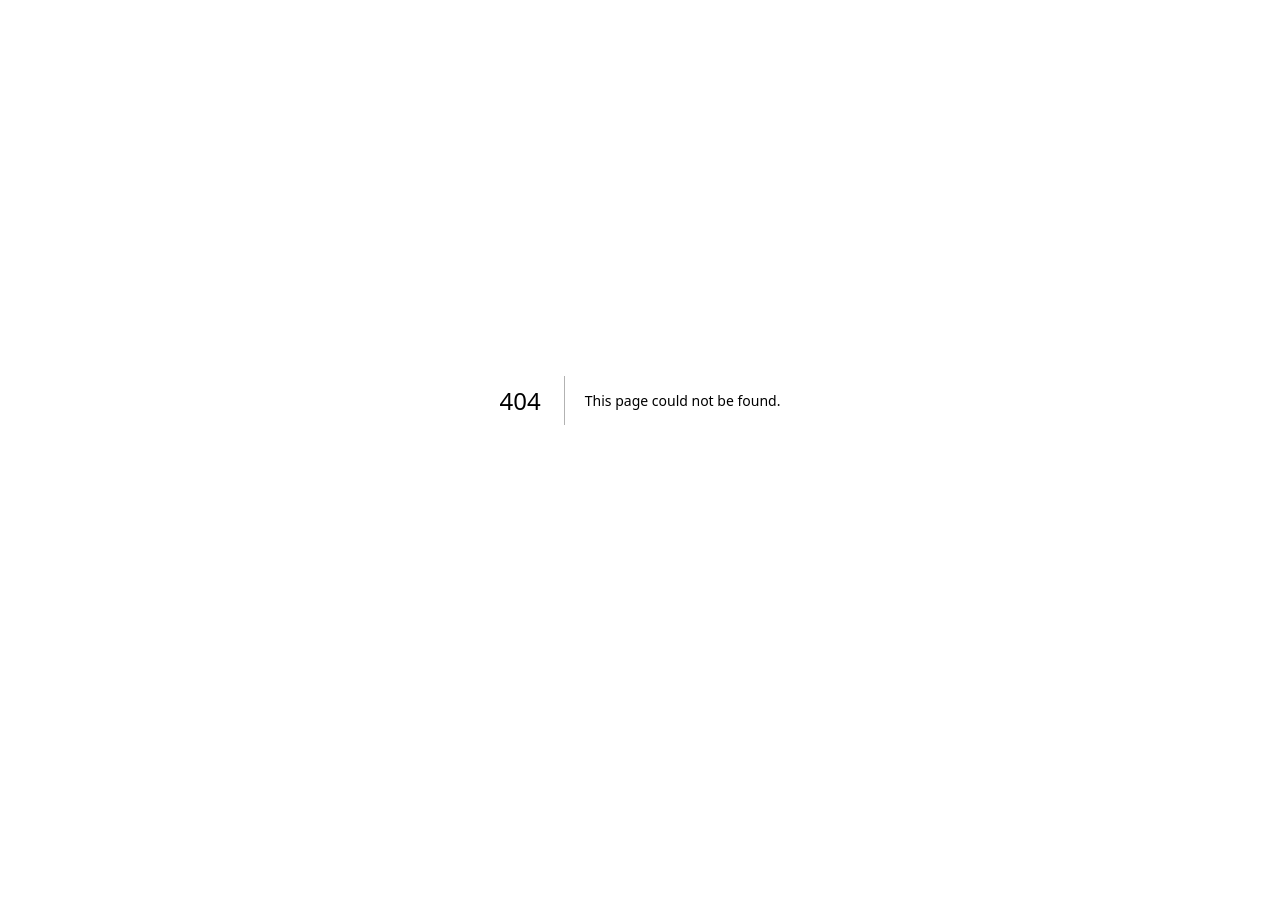
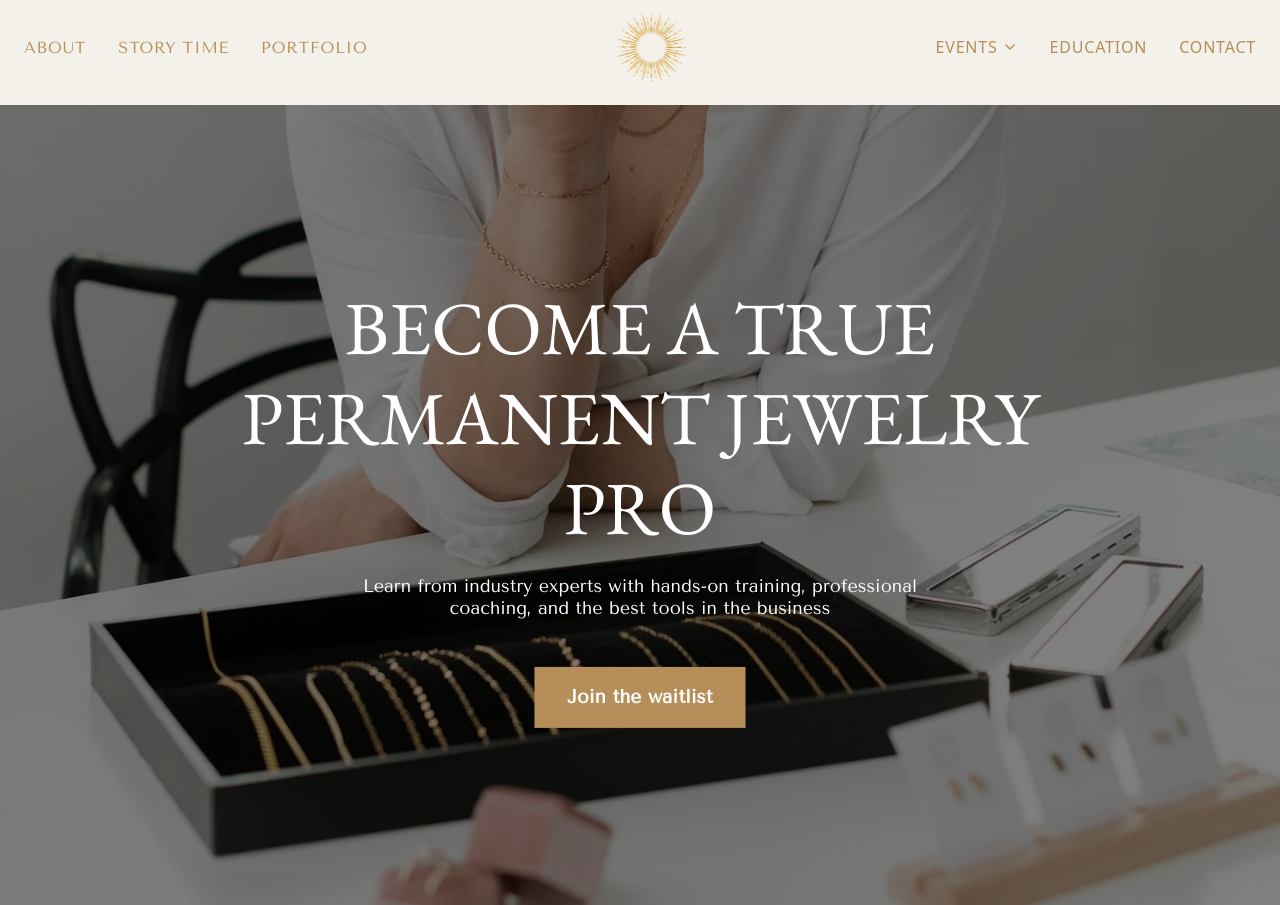
Before and after one commit to saliftankoano/goldenbond, a Next.js app: page /education in a window 1280 px wide. Before the commit this address had no page. Before the commit the page ends 800 px from the top, so only its background shows below. Built offline with nearby package versions, Linux system fonts and the light colour scheme.

Commit message:
add education page

```diff
--- /dev/null
+++ b/app/education/page.tsx
@@ -0,0 +1,13 @@
+"use client";
+
+import StaticHeader from "@/app/components/StaticHeader";
+import Hero from "./components/Hero";
+
+export default function Education() {
+  return (
+    <>
+      <StaticHeader />
+      <Hero />
+    </>
+  );
+}
```
Also changed, not shown: 1 other file (tests, documents, lock files or other folders).
